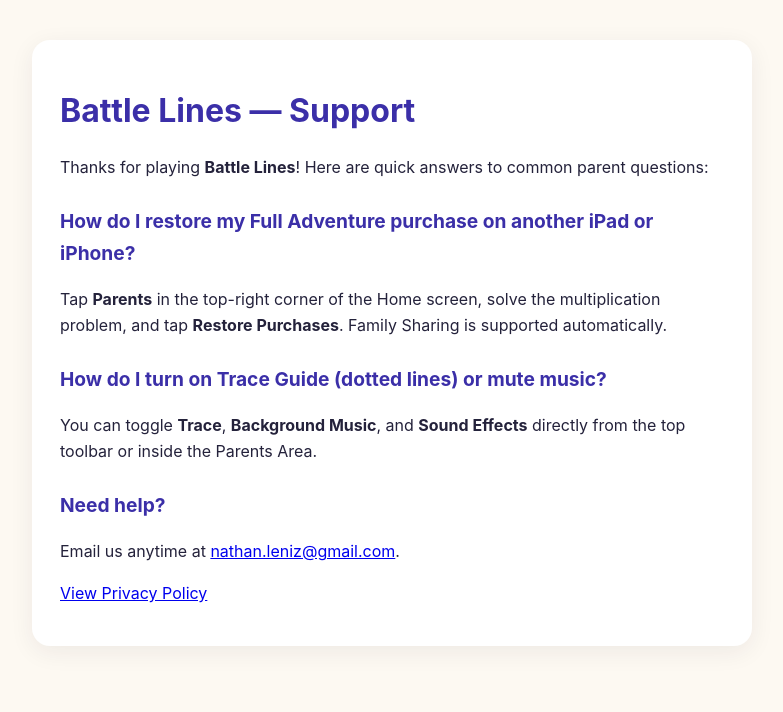
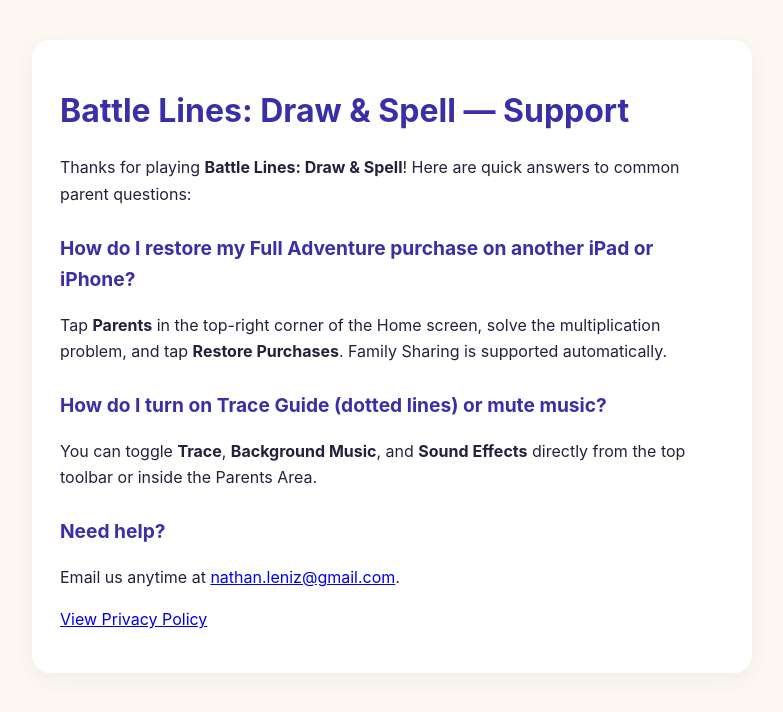
Before and after one commit to terakilobyte/battle-lines, a plain HTML site: page support.html in a window 1280 px wide. Shown: the whole page, without its empty margins (248-1031 px from the left). Drawn offline with Linux system fonts and the light colour scheme.

Commit message:
Update site title to Battle Lines: Draw & Spell

```diff
--- a/support.html
+++ b/support.html
@@ -3,7 +3,7 @@
 <head>
   <meta charset="UTF-8" />
   <meta name="viewport" content="width=device-width, initial-scale=1.0" />
-  <title>Battle Lines — Support</title>
+  <title>Battle Lines: Draw &amp; Spell — Support</title>
   <style>
     body {
       font-family: -apple-system, BlinkMacSystemFont, "SF Pro Rounded", "Segoe UI", Roboto, sans-serif;
@@ -26,8 +26,8 @@
 </head>
 <body>
   <div class="card">
-    <h1>Battle Lines — Support</h1>
-    <p>Thanks for playing <strong>Battle Lines</strong>! Here are quick answers to common parent questions:</p>
+    <h1>Battle Lines: Draw &amp; Spell — Support</h1>
+    <p>Thanks for playing <strong>Battle Lines: Draw &amp; Spell</strong>! Here are quick answers to common parent questions:</p>
 
     <h2>How do I restore my Full Adventure purchase on another iPad or iPhone?</h2>
     <p>
```
Also changed, not shown: index.html (+2 -2 lines), privacy.html (+3 -3 lines).
